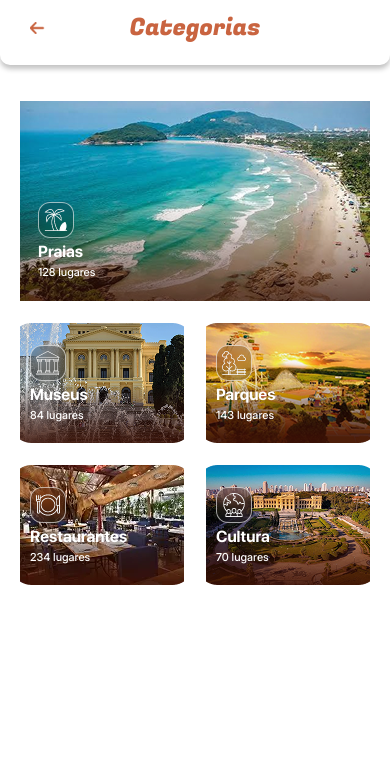
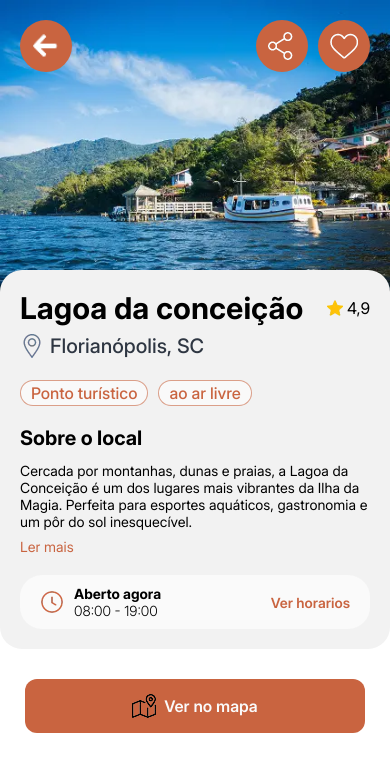
Before and after one commit to GoBrazill/explore-brasil-mobile, a React Native app: screen / in a window 390 px wide. Shown: the top 772 px of the page. Built offline with nearby package versions, Linux system fonts and the light colour scheme.

Commit message:
refactor(place detail): rename component with prefix screen

```diff
--- a/App.js
+++ b/App.js
@@ -6,7 +6,7 @@ import OnboardingThree from './src/screens/OnboardingThreeScreen';
 import OnboardingTwo from './src/screens/OnboardingTwoScreen';
 import Login from './src/screens/LoginScreen';
 import Category from './src/screens/CategoryScreen';
-import PlaceDetail from './src/screens/PlaceDetail';
+import PlaceDetail from './src/screens/PlaceDetailScreen';
 import Home from "./src/screens/Home/index"
 import CommingSoon from './src/screens/ComingSoonScreen';
 export default function App() {
@@ -36,8 +36,8 @@ export default function App() {
       {/* <OnboardingTwo /> */}
       {/* <OnboardingThree /> */}
       {/* <Login /> */}
-      <Category />
-      {/* <PlaceDetail /> */}
+      {/* <Category /> */}
+      <PlaceDetail />
       <StatusBar style="auto" />
     </SafeAreaProvider>
   );
--- a/src/screens/PlaceDetail/index.js
+++ b/src/screens/PlaceDetailScreen/index.js
@@ -9,7 +9,7 @@ import ShareIcon from '../../assets/icons/share-icon.webp'
 import LakeImage from '../../assets/images/lake-image.webp'
 import { View } from "react-native"
 
-const PlaceDetail = () => {
+const PlaceDetailScreen = () => {
     return (
         <StyledView>
             <BackgroundImage source={LakeImage}>
@@ -88,4 +88,4 @@ const PlaceDetail = () => {
     )
 }
 
-export default PlaceDetail
+export default PlaceDetailScreen
```
Also changed, not shown: src/screens/PlaceDetailScreen/style.js (renamed from src/screens/PlaceDetail/style.js).
